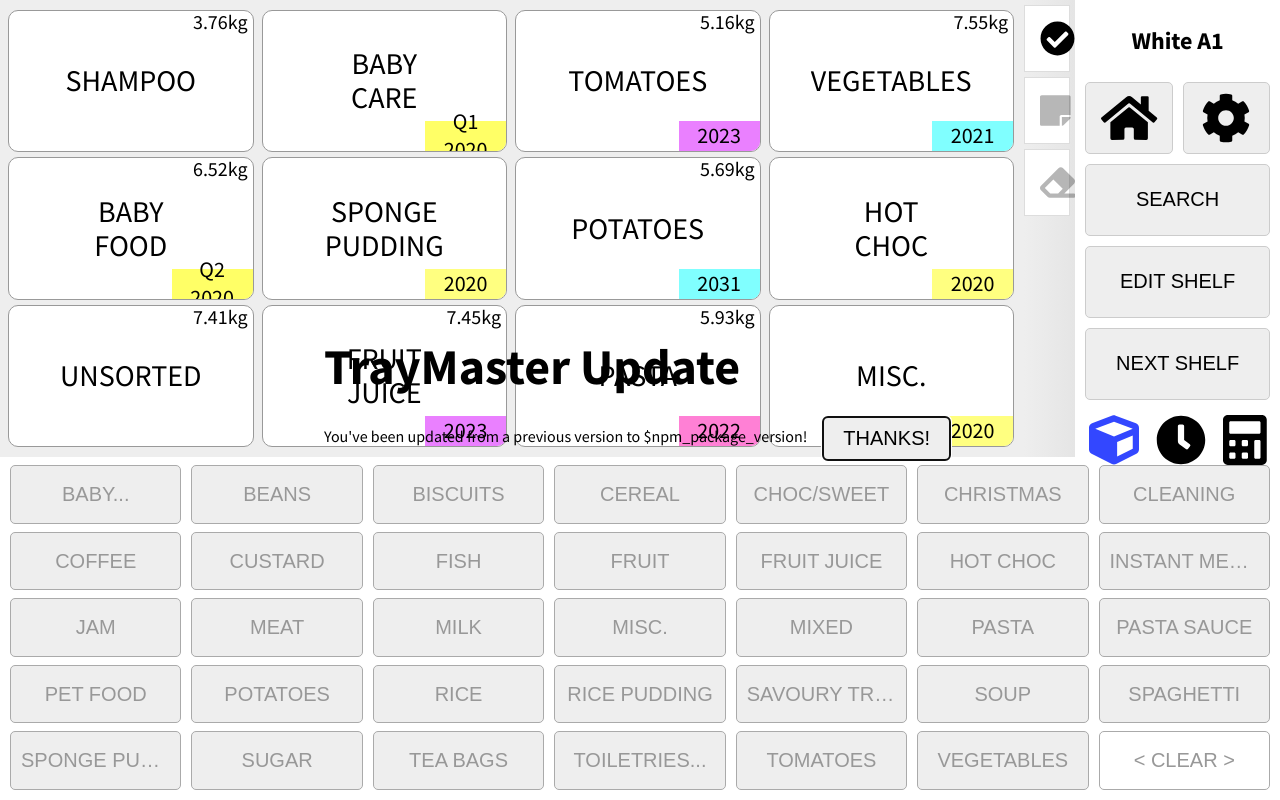
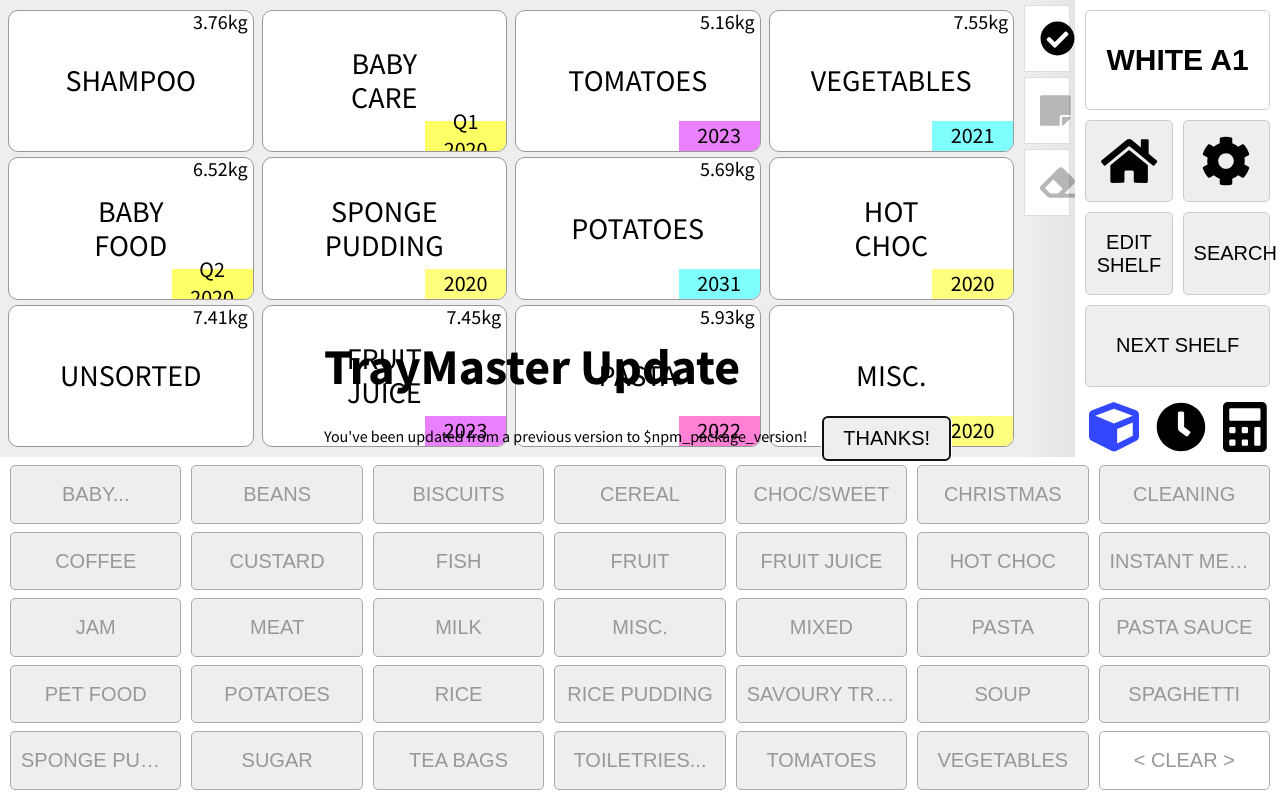
Before and after one commit to Kacper-Lubisz/TrayMaster, a React (Create React App) app: page / in a window 1280 px wide. Built offline with nearby package versions, Linux system fonts and the light colour scheme.

Commit message:
Lots of small changes
- Shelf name is now an actual button
- Changes & fixes for condensed column mode & stack display
- Adjust SideBar and ToolBar buttons before they get merged

```diff
--- a/src/components/SideBar.tsx
+++ b/src/components/SideBar.tsx
@@ -57,7 +57,7 @@ export class SideBar extends React.Component<SideBarProps> {
 
     render(): React.ReactNode {
         return <div id="sideBar">
-            <div
+            <button
                 id="shelfName"
                 className={this.props.openNavigatorDisabled ? "disabled" : undefined}
                 style={this.props.openNavigatorDisabled ? undefined : {
@@ -67,7 +67,7 @@ export class SideBar extends React.Component<SideBarProps> {
                 onClick={this.props.openNavigatorDisabled ? undefined : this.props.openNavigator}
             >
                 <h2>{this.props.locationString}</h2>
-            </div>
+            </button>
 
             <div id="sidebar-buttons-main">{
                 this.props.buttons.filter((props): props is SideBarButtonProps =>
--- a/src/components/ViewPort.tsx
+++ b/src/components/ViewPort.tsx
@@ -515,7 +515,7 @@ export class ViewPort extends React.Component<ViewPortProps, ViewPortState> {
     updateCondensed(): void {
 
         // constant: decides the breakpoint in tray height at which to condense its parent column
-        const condenseMaxHeight = 65;
+        const condenseMaxHeight = 90;
 
         // check a tray from each column; generate a list indicating which columns should be condensed
         const newCondensed: boolean[] = this.trayRefs.map(trayRef => {
--- a/src/components/styles/_sidebar.scss
+++ b/src/components/styles/_sidebar.scss
@@ -9,11 +9,7 @@
   flex-direction: column;
 
   #shelfName {
-    cursor: pointer;
-  }
-
-  #shelfName.disabled {
-    background-color: #eee;
+    height: 100px;
   }
 
   #sidebar-buttons-main {
--- a/src/components/styles/_viewport.scss
+++ b/src/components/styles/_viewport.scss
@@ -49,7 +49,7 @@
       align-items: flex-end;
       padding: 5px;
       position: relative; // needed to allow us to position shelf edit columns absolutely inside .column
-      max-width: 30%;
+      max-width: 450px;
 
       // Styling
       text-align: center;
@@ -217,7 +217,9 @@
           width: 50%;
           transform: translate(0, -50%);
 
-          --webkit-line-clamp: 1;
+          display: -webkit-box;
+          -webkit-line-clamp: 1;
+          -webkit-box-orient: vertical;
         }
 
         > div.trayExpiry {
--- a/src/pages/ShelfViewPage.tsx
+++ b/src/pages/ShelfViewPage.tsx
@@ -837,13 +837,13 @@ class ShelfViewPage extends React.Component<RouteComponentProps & ShelfViewProps
                 )
             },
             {
-                name: "Edit Comment",
+                name: "Tray Info",
                 icon: faStickyNote,
                 onClick: this.editTrayComment.bind(this),
                 disabled: this.getSelectedTrays(false, false).length === 0
             },
             {
-                name: "Clear Trays",
+                name: "Delete Tray(s)",
                 icon: faEraser,
                 onClick: this.clearTrays.bind(this),
                 disabled: this.getSelectedTrayCells().length === 0
@@ -882,14 +882,14 @@ class ShelfViewPage extends React.Component<RouteComponentProps & ShelfViewProps
                 halfWidth: true
             },
             {
+                name: "Edit Shelf",
+                onClick: this.enterEditShelf.bind(this),
+                halfWidth: true
+            },
+            {
                 name: "Search",
                 onClick: this.makeSearch.bind(this),
-                halfWidth: false
-            },
-            {
-                name: "Edit Shelf",
-                onClick: this.enterEditShelf.bind(this),
-                halfWidth: false
+                halfWidth: true
             },
             this.props.user.showPreviousShelfButton ? {
                 name: "Previous Shelf",
```
